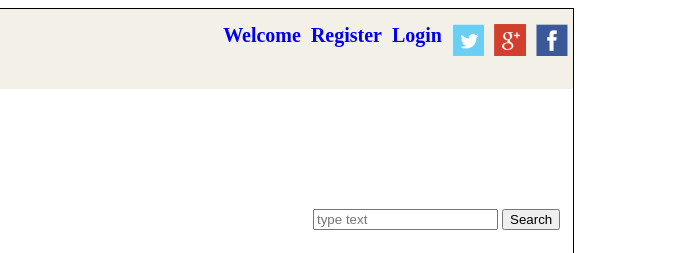
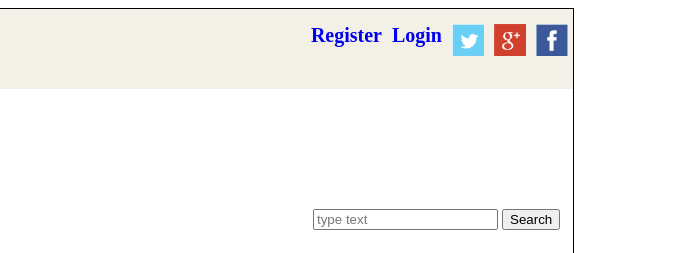
Before and after one commit to Rafi333/test, a website: page public_html/index.html in a window 1280 px wide. Shown: the top 253 px of the page, 596-1280 px from the left. Drawn offline with Linux system fonts and the light colour scheme.

Commit message:
remove a menu list

```diff
--- a/public_html/index.html
+++ b/public_html/index.html
@@ -21,7 +21,7 @@ and open the template in the editor.
                     <li><a href="#"><img src="image/twitter_logo.PNG" height="32px" width="32px"></a></li>
                      <li><a href="#">Login</a></li>
                     <li><a href="#">Register</a></li>
-                    <li><a href="#">Welcome</a></li>
+
                 </ul>
 
             </div>
```
